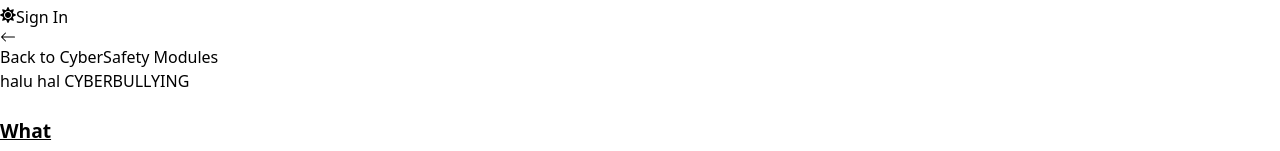
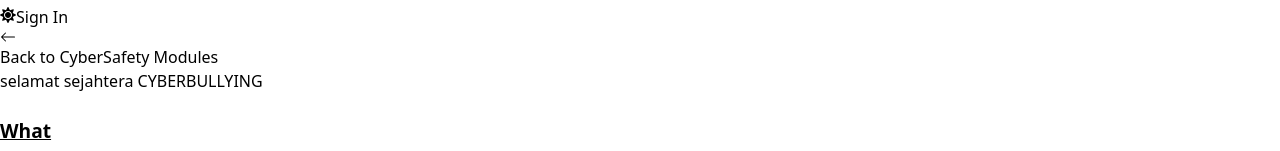
Before and after one commit to esahxkesah/pendekar-siber-portal, a React (Vite) app in the folder client/: page /cyberbullying in a window 1280 px wide. Shown: the part 149-300 px from the top of the page. Built offline with nearby package versions, Linux system fonts and the light colour scheme; no server answers.

Commit message:
test test

```diff
--- a/client/src/pages/Cyberbullying.jsx
+++ b/client/src/pages/Cyberbullying.jsx
@@ -23,7 +23,7 @@
         <BsArrowLeft className="inline-block mr-2" /> Back to CyberSafety Modules
       </Link>
       <div className="text-center bg-blue-800 py-3">
-    <h1 className="text-4xl font-bold text-white"> halu hal CYBERBULLYING</h1>
+    <h1 className="text-4xl font-bold text-white"> selamat sejahtera CYBERBULLYING</h1>
   </div><br></br>
       <nav className="mb-8">
         <ul className="flex justify-center space-x-4">
```
